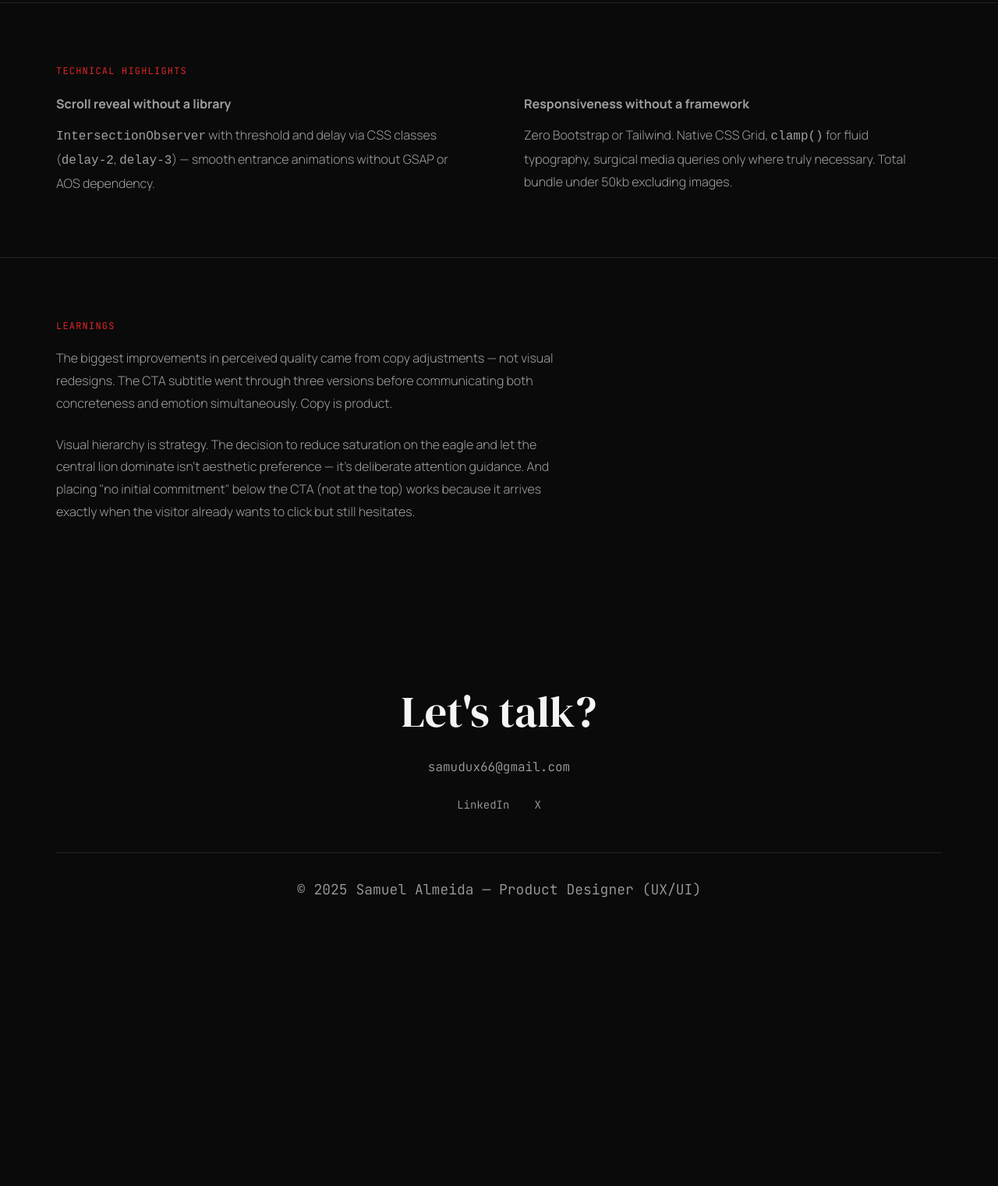
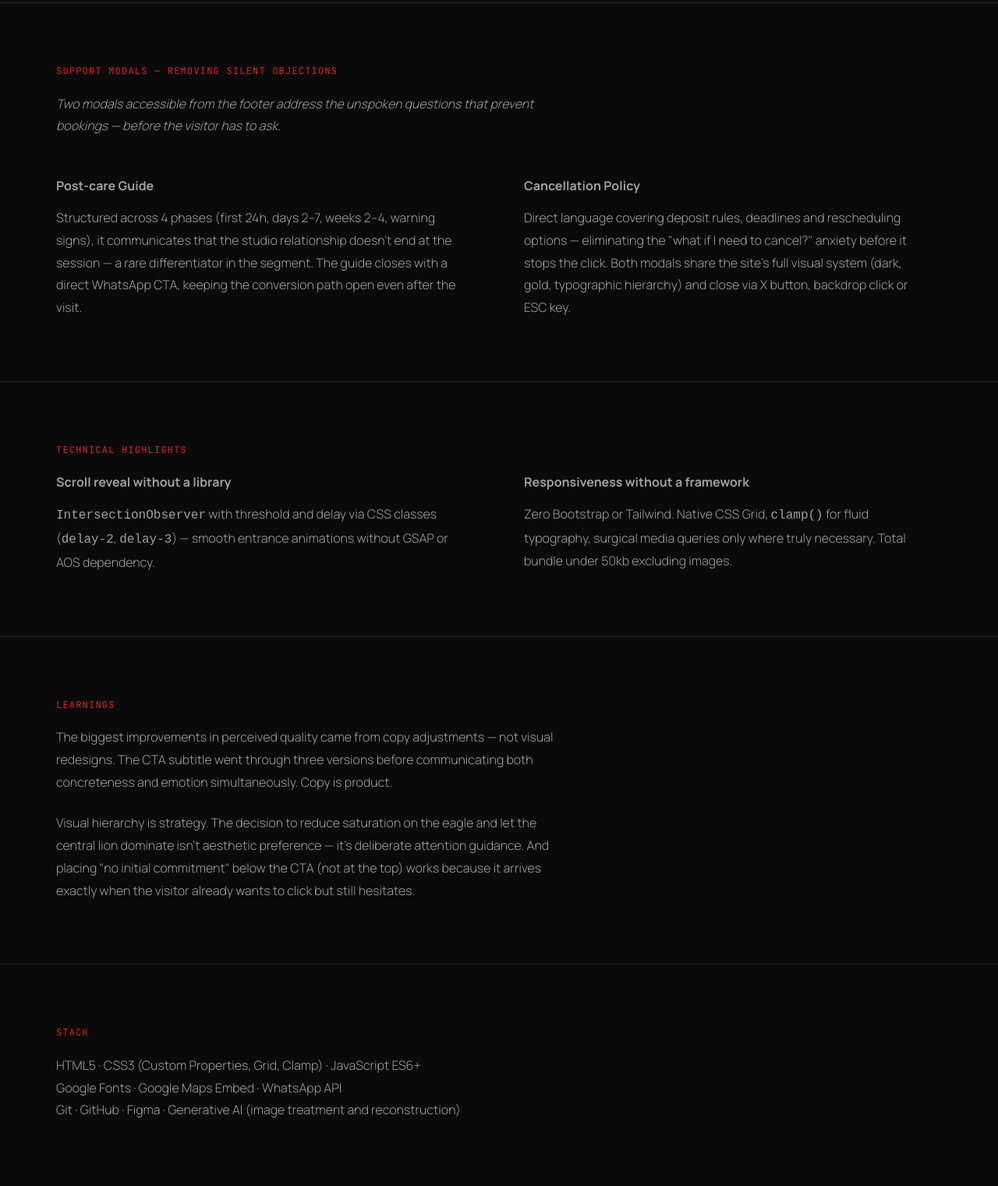
Before and after one commit to Samudux/Portfolio, a plain HTML site: page projeto-diegotattoo.html in a window 1280 px wide. Shown: the part 3904-5425 px from the top of the page at 78% size. Before the commit the page ends 5124 px from the top, so only its background shows below. Drawn offline with Linux system fonts and the light colour scheme.

Commit message:
Add Support Modals section and Stack to Diego Tattoo case study

```diff
--- a/projeto-diegotattoo.html
+++ b/projeto-diegotattoo.html
@@ -280,7 +280,41 @@
     </div>
     </section>
 
-    <!-- 6. Technical Highlights -->
+    <!-- 6. Support Modals -->
+    <section class="case-section">
+    <div class="portfolio-container">
+        <h3 class="case-label scroll-reveal">Support Modals — Removing Silent Objections</h3>
+        <p class="case-text scroll-reveal" style="max-width: 640px; margin-bottom: 3rem; font-style: italic;">
+            Two modals accessible from the footer address the unspoken questions that prevent bookings —
+            before the visitor has to ask.
+        </p>
+        <div class="case-two-col">
+
+            <div class="case-block scroll-reveal">
+                <p class="case-text"><strong>Post-care Guide</strong></p>
+                <p class="case-text">
+                    Structured across 4 phases (first 24h, days 2–7, weeks 2–4, warning signs),
+                    it communicates that the studio relationship doesn't end at the session —
+                    a rare differentiator in the segment. The guide closes with a direct WhatsApp CTA,
+                    keeping the conversion path open even after the visit.
+                </p>
+            </div>
+
+            <div class="case-block scroll-reveal">
+                <p class="case-text"><strong>Cancellation Policy</strong></p>
+                <p class="case-text">
+                    Direct language covering deposit rules, deadlines and rescheduling options —
+                    eliminating the "what if I need to cancel?" anxiety before it stops the click.
+                    Both modals share the site's full visual system (dark, gold, typographic hierarchy)
+                    and close via X button, backdrop click or ESC key.
+                </p>
+            </div>
+
+        </div>
+    </div>
+    </section>
+
+    <!-- 7. Technical Highlights -->
     <section class="case-section">
     <div class="portfolio-container">
         <h3 class="case-label scroll-reveal">Technical Highlights</h3>
@@ -308,7 +342,7 @@
     </div>
     </section>
 
-    <!-- 7. Learnings -->
+    <!-- 8. Learnings -->
     <section class="case-section">
     <div class="portfolio-container">
         <div class="case-block--narrow scroll-reveal">
@@ -325,6 +359,20 @@
                 it's deliberate attention guidance. And placing "no initial commitment"
                 below the CTA (not at the top) works because it arrives exactly
                 when the visitor already wants to click but still hesitates.
+            </p>
+        </div>
+    </div>
+    </section>
+
+    <!-- 9. Stack -->
+    <section class="case-section">
+    <div class="portfolio-container">
+        <div class="case-block--narrow scroll-reveal">
+            <h3 class="case-label">Stack</h3>
+            <p class="case-text">
+                HTML5 · CSS3 (Custom Properties, Grid, Clamp) · JavaScript ES6+<br>
+                Google Fonts · Google Maps Embed · WhatsApp API<br>
+                Git · GitHub · Figma · Generative AI (image treatment and reconstruction)
             </p>
         </div>
     </div>
```
